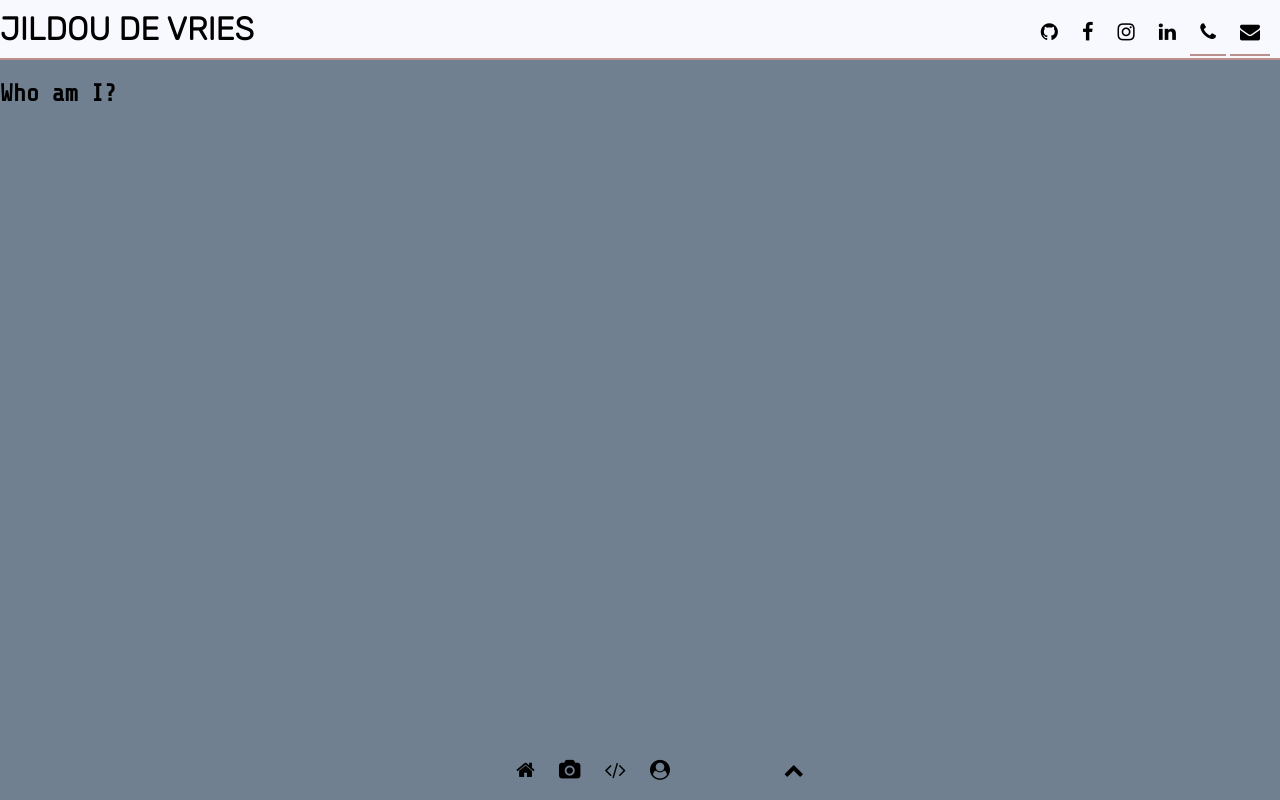
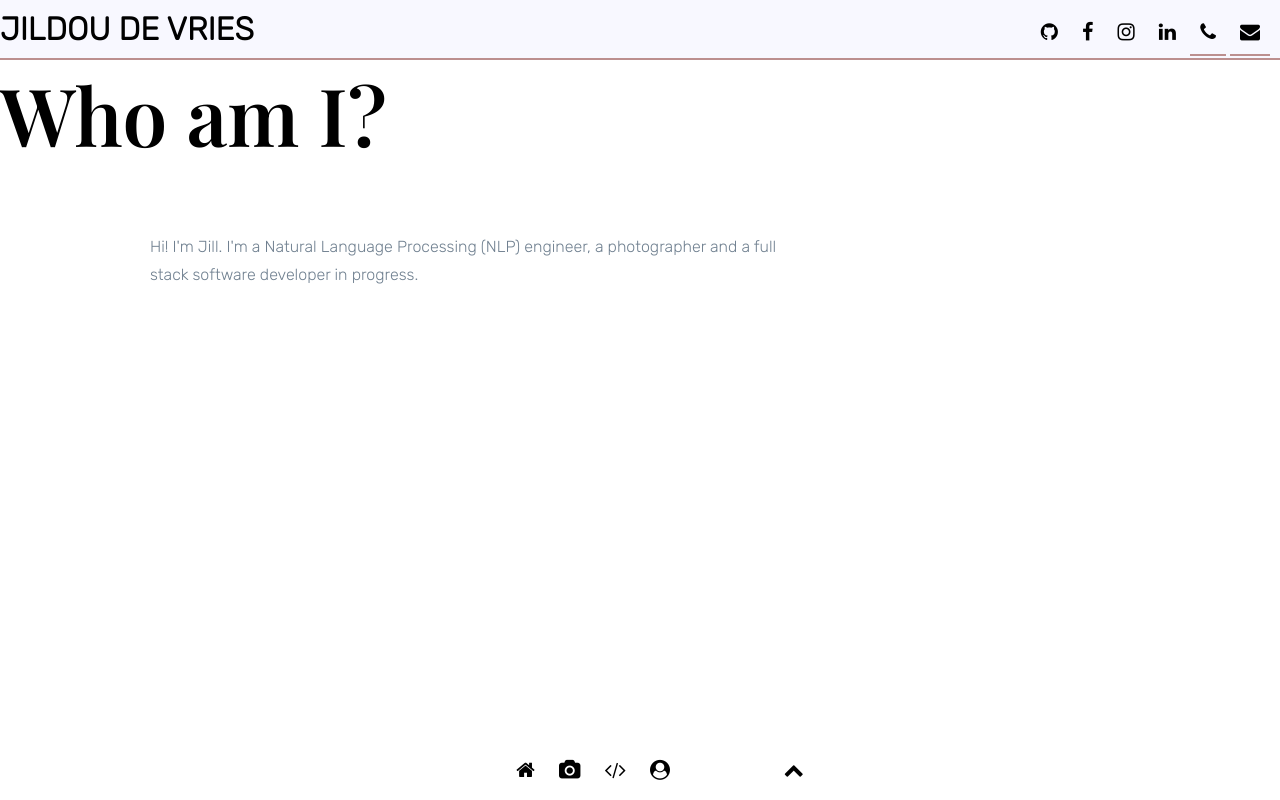
Before and after one commit to Code-Institute-Submissions/second-website, a plain HTML site: page index.html in a window 1280 px wide. Drawn offline with nearby package versions, Linux system fonts and the light colour scheme.

Commit message:
Add page titles and article layout

```diff
--- a/assets/css/style.css
+++ b/assets/css/style.css
@@ -19,19 +19,32 @@ a {
     color: Black;
 }
 
+h1 {
+    font-family: 'Share Tech Mono', monospace;
+    font-size: 150%;
+}
+
+article {
+    margin-left: 150px;
+    margin-right: 100px;
+    max-width: 50vw;
+}
+
+.rotation {
+    font-family: 'Share Tech Mono', monospace;
+}
+
 #logo-header {
     font-size: 200%;
     font-family: 'Rubik', sans-serif;
     text-transform: uppercase;
 }
 
-h1 {
-    font-family: 'Share Tech Mono', monospace;
-    font-size: 150%;
-}
+#hero-text {
+    font-family: 'Playfair Display', serif;
+    font-size: 10vh;
+    margin-top: 0;
 
-.rotation {
-    font-family: 'Share Tech Mono', monospace;
 }
 
 /* - - - - - - COLOUR - - - - - - */
@@ -110,5 +123,4 @@ nav li {
 .main {
     padding-top: 60px;
     height: 100vh;
-    background-color: var(--color-text);
 }
--- a/index.html
+++ b/index.html
@@ -6,6 +6,7 @@
     <title>Jildou de Vries</title>
 
     <link rel="stylesheet" href="https://fonts.googleapis.com/css2?family=Rubik:wght@300&family=Share+Tech+Mono&display=swap">
+    <link rel="stylesheet" href="https://fonts.googleapis.com/css2?family=Playfair+Display:wght@600&display=swap">
     <link rel="stylesheet" href="https://cdnjs.cloudflare.com/ajax/libs/font-awesome/4.7.0/css/font-awesome.min.css">
     <link rel="stylesheet" href="assets/css/style.css">
 </head>
@@ -34,8 +35,10 @@
     </header>
 
     <section class="main">
-        <h1>Who am I?</h1>
-        <p>Hi! I'm Jill. I'm a Natural Language Processing (NLP) engineer, a photographer and a full stack software developer in progress.</p>
+        <h1 id="hero-text">Who am I?</h1>
+        <article>
+            <p>Hi! I'm Jill. I'm a Natural Language Processing (NLP) engineer, a photographer and a full stack software developer in progress.</p>
+        </article>
     </section>
 
     <footer>
```
